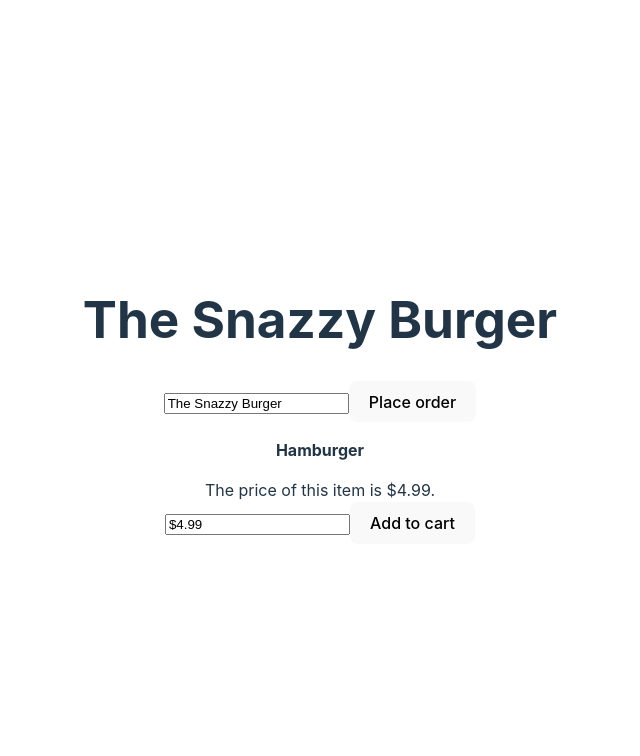
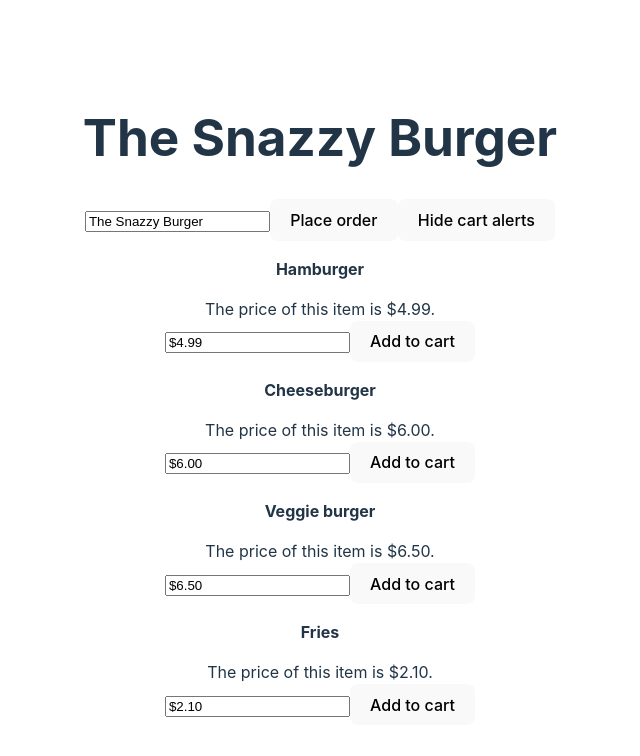
Before and after one commit to lukeharby/vue-js-3-composition-api, a Vue app: page / in a window 1280 px wide. Shown: the top 756 px of the page, without its empty margins (320-960 px from the left). Built offline with nearby package versions, Linux system fonts and the light colour scheme.

Commit message:
Add watcher function and remove it as needed

```diff
--- a/src/App.vue
+++ b/src/App.vue
@@ -2,7 +2,8 @@
   <h1>{{ name }}</h1>
   <input type="text" v-model="name">
   <button @click="placeOrder">Place order</button>
-  <YummyMeal :name="meal.name" :price="meal.price" @addToCart="addItemToCart" />
+  <button @click="removeWatcher">Hide cart alerts</button>
+  <YummyMeal v-for="meal in meals" :name="meal.name" :price="meal.price" @addToCart="addItemToCart" />
 </template>
 
 <script>
@@ -13,13 +14,20 @@
     components: { YummyMeal },
     setup() {
       const name = ref("The Snazzy Burger");
-      const meal = reactive({ name: "Hamburger", price: 4.99 })
+      const cart = reactive([])
+      const meals = reactive([
+        { name: "Hamburger", price: 4.99 },
+        { name: "Cheeseburger", price: 6 },
+        { name: "Veggie burger", price: 6.50 },
+        { name: "Fries", price: 2.10 }
+      ])
       const placeOrder = () => console.log('Your order has been placed!');
-      const addItemToCart = (item) => console.log(`One ${item} added to cart`);
-      watch(name, (newName, oldName) => console.log(newName, oldName), {
-        immediate: true
-      });
-      return { name, meal, placeOrder, addItemToCart };
+      const addItemToCart = (item) => cart.push(item);
+      const removeWatcher = watch(
+        [() => [...cart]],
+        (newValue, oldValue) => alert(newValue.join('\n'))
+      );
+      return { name, meals, placeOrder, addItemToCart, removeWatcher};
     }
   }
 </script>
```
